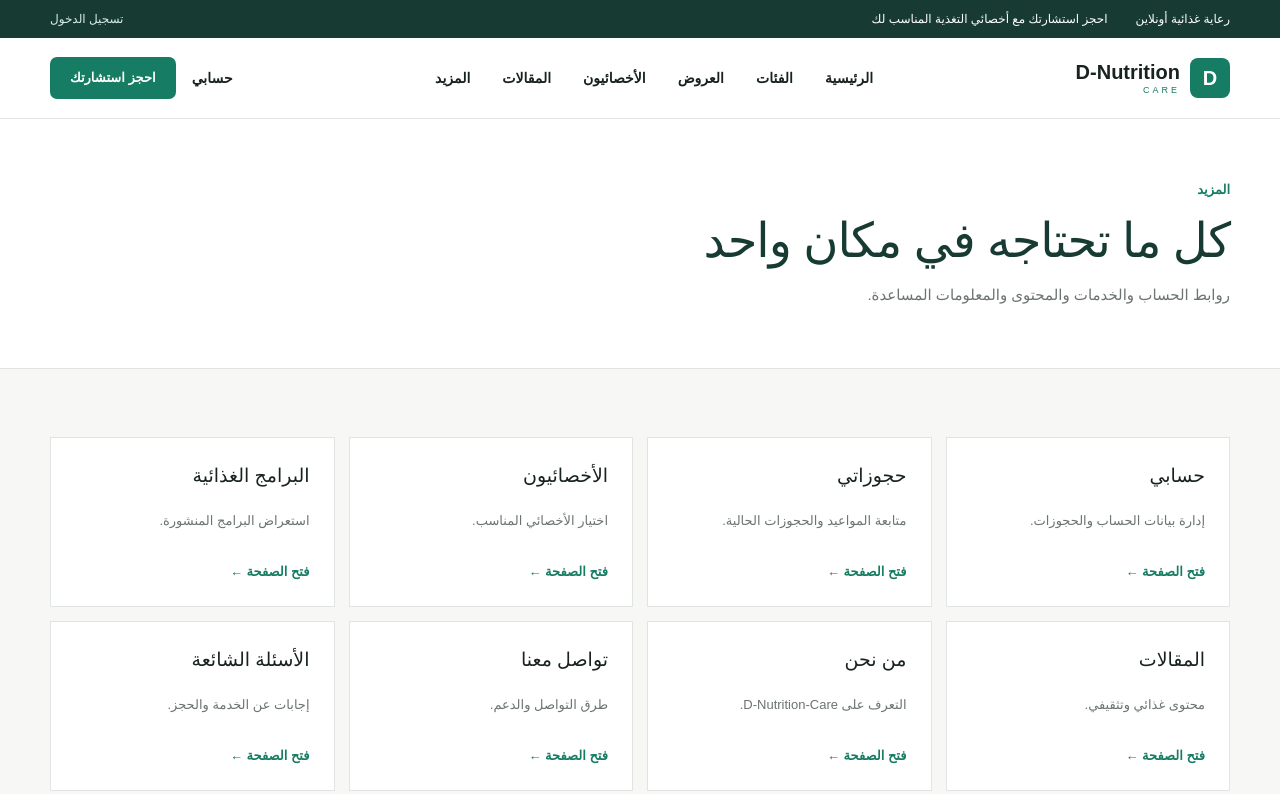
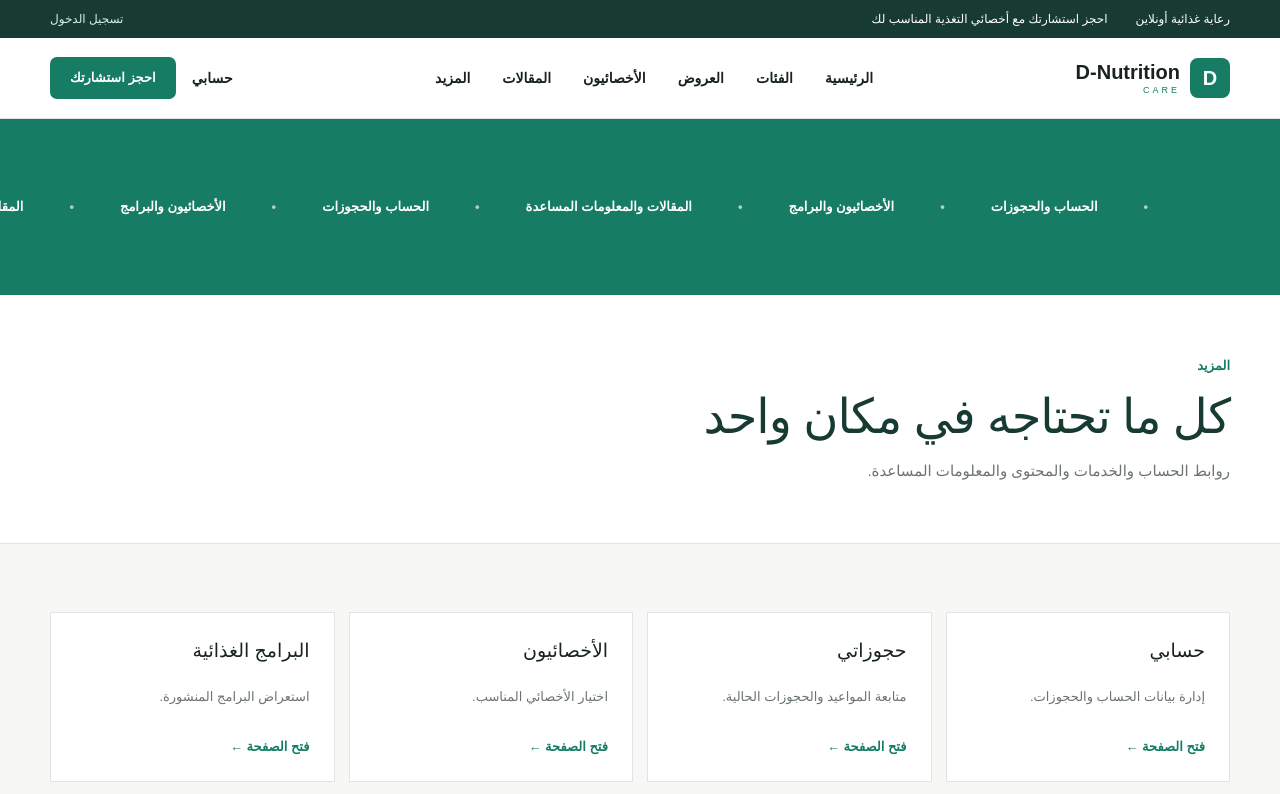
Before and after one commit to khaled19961/-D-Nutrition-Care, a Next.js app: page /more in a window 1280 px wide. Shown: the top 794 px of the page. Built offline with nearby package versions, Linux system fonts and the light colour scheme; no server answers.

Commit message:
style(more): add moving navigation strip

```diff
--- a/app/more/page.tsx
+++ b/app/more/page.tsx
@@ -14,7 +14,7 @@ const links = [
 
 export default function MorePage() {
   return <SiteChrome><main>
-    <section className="page-hero"><div className="container"><span>المزيد</span><h1>كل ما تحتاجه في مكان واحد</h1><p>روابط الحساب والخدمات والمحتوى والمعلومات المساعدة.</p></div></section>
+    <section className="moving-strip"><div className="moving-strip-track"><span>الحساب والحجوزات</span><span>الأخصائيون والبرامج</span><span>المقالات والمعلومات المساعدة</span><span>الحساب والحجوزات</span><span>الأخصائيون والبرامج</span><span>المقالات والمعلومات المساعدة</span></div></section><section className="page-hero"><div className="container"><span>المزيد</span><h1>كل ما تحتاجه في مكان واحد</h1><p>روابط الحساب والخدمات والمحتوى والمعلومات المساعدة.</p></div></section>
     <section><div className="container"><div className="more-grid">{links.map(([title,text,href]) => <Link href={href} className="more-card" key={title}><h2>{title}</h2><p>{text}</p><span>فتح الصفحة ←</span></Link>)}</div>
       <div id="faq" className="info-panel"><h2>الأسئلة الشائعة</h2><p>الحجز يتم من خلال اختيار الأخصائي والخدمة والموعد المتاح ثم إكمال خطوات الحجز من حسابك.</p></div>
       <div id="contact" className="info-panel"><h2>تواصل معنا</h2><p>يمكن إضافة قنوات التواصل الفعلية للمنصة هنا عند اعتمادها. لا يتم عرض بيانات اتصال تجريبية.</p></div>
```
